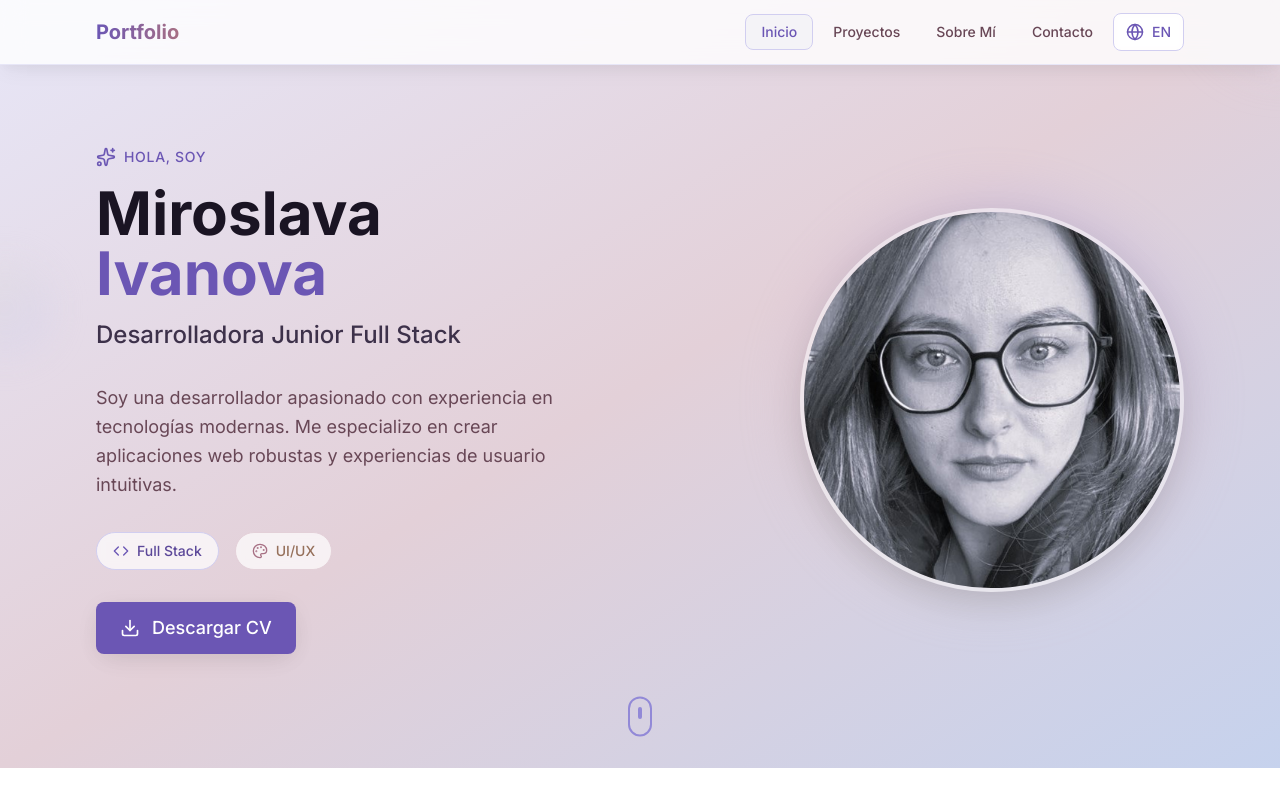
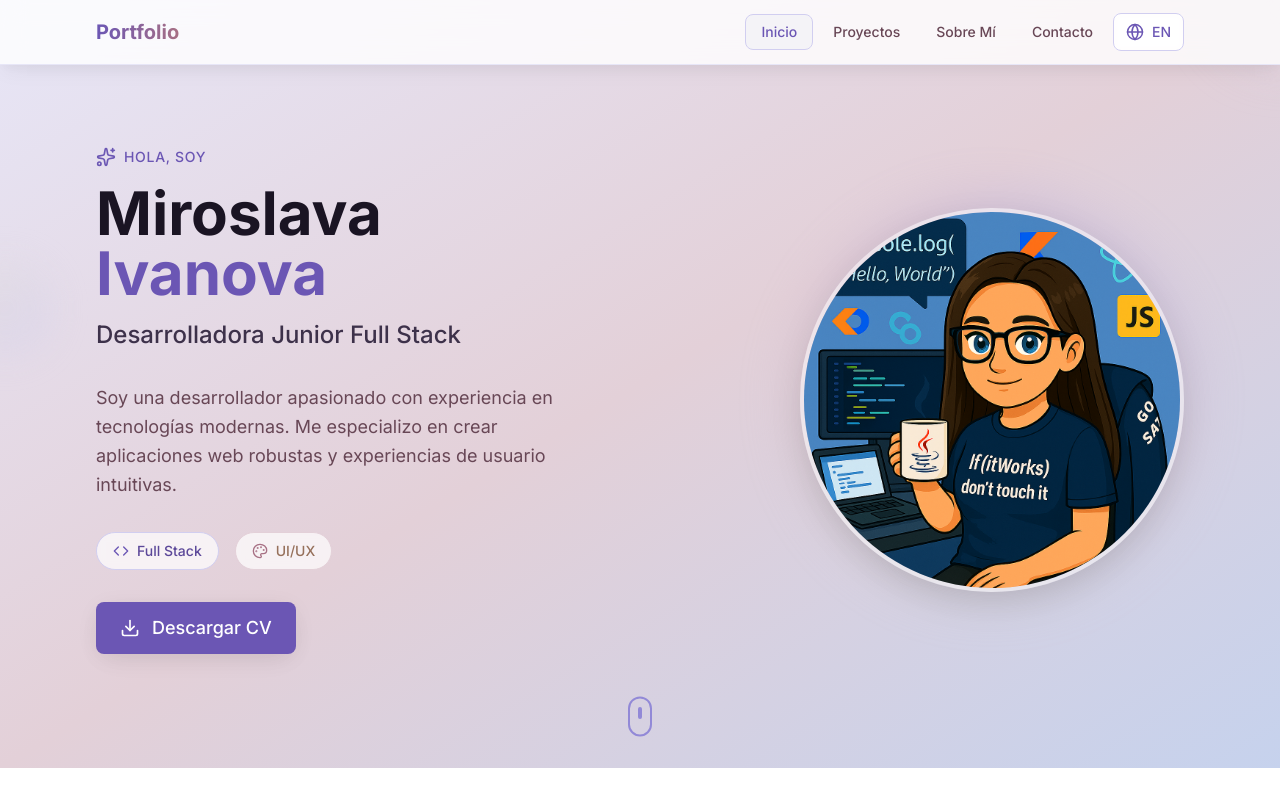
Before and after one commit to miv986/portfolio-page, a React (Vite) app: page / in a window 1280 px wide. Shown: the top 800 px of the page. Built offline with nearby package versions, Linux system fonts and the light colour scheme.

Commit message:
Config build and deploy

```diff
--- a/src/pages/Home.tsx
+++ b/src/pages/Home.tsx
@@ -140,7 +140,7 @@ const Home: React.FC = () => {
                   className="relative w-80 h-80 lg:w-96 lg:h-96 rounded-full overflow-hidden shadow-large border-4 border-white/50 backdrop-blur-sm"
                 >
                   <img
-                    src={`${basePath}/image.jpg`}
+                    src={`${basePath}/logo.png`}
                     alt="Miroslava Ivanova"
                     className="w-full h-full object-cover"
                   />
```
Also changed, not shown: public/logo.png (added).
